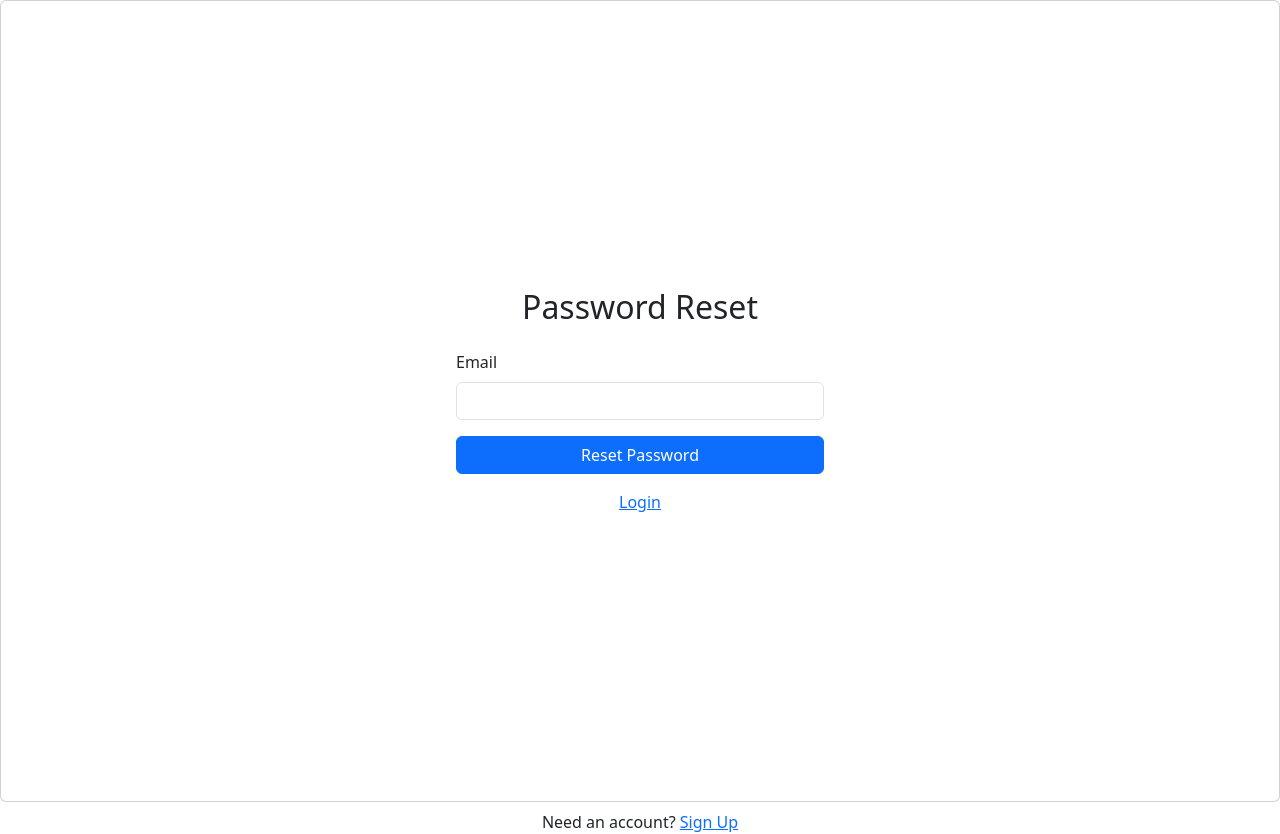
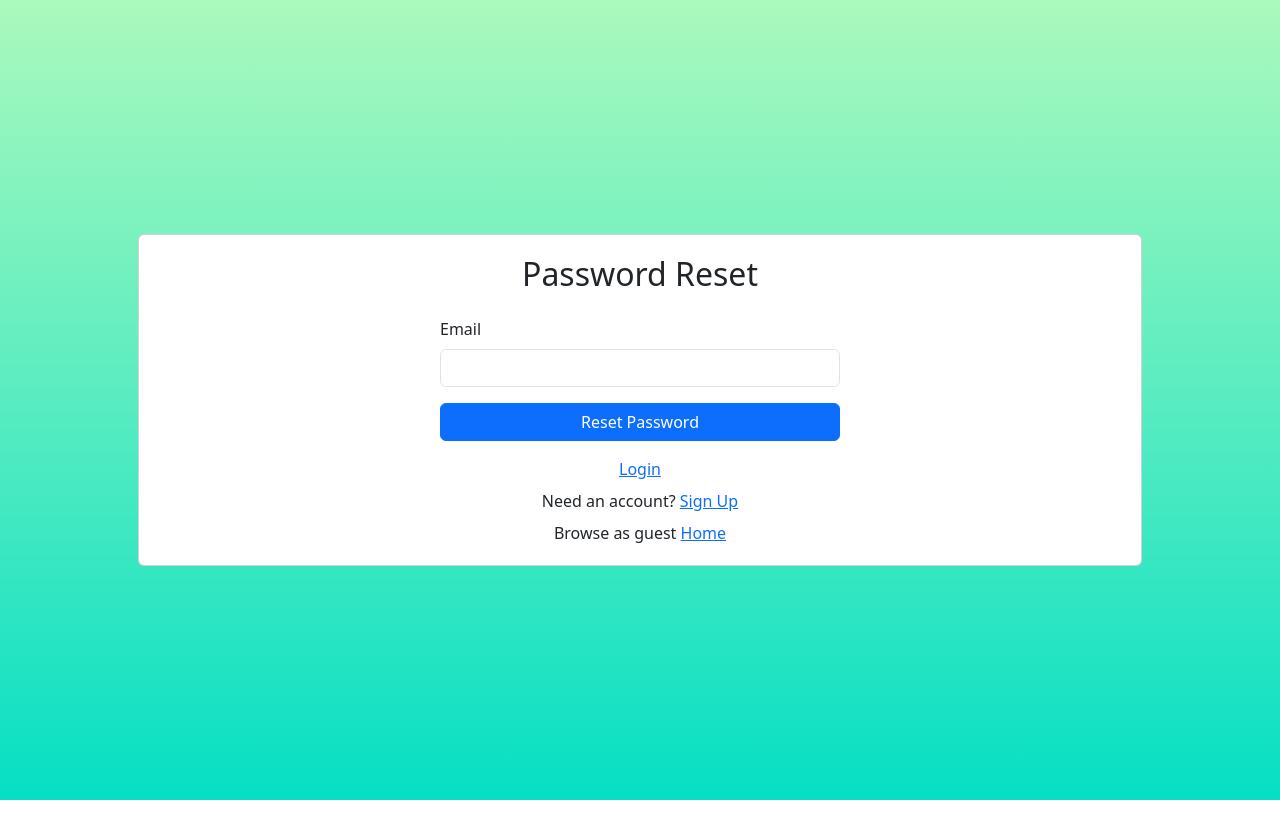
Before and after one commit to ExitedState/2301367-TERM-Project, a React (Create React App) app: page /forgot-password in a window 1280 px wide. After the commit the page ends 800 px from the top, so only its background shows below. Built offline with nearby package versions, Linux system fonts and the light colour scheme; no server answers; a small style sheet from the web is missing.

Commit message:
edit styling& link to home

```diff
--- a/src/components/auth/ForgotPassword.js
+++ b/src/components/auth/ForgotPassword.js
@@ -1,17 +1,15 @@
 import React, { useRef, useState } from "react";
 import { Form, Button, Card, Alert, Container } from "react-bootstrap";
-// import { useAuth } from "../../contexts/AuthContext";
-import { Link } from "react-router-dom";
+import { Link, useNavigate } from "react-router-dom";
 import { getAuth, sendPasswordResetEmail } from "firebase/auth";
-// import { auth } from "../../config/firebase";
 
 export default function ForgotPassword() {
   const emailRef = useRef();
-  const auth = getAuth(); // Get the auth instance using the modular SDK
-  // const { resetPassword } = useAuth();
+  const auth = getAuth();
   const [error, setError] = useState("");
   const [message, setMessage] = useState("");
   const [loading, setLoading] = useState(false);
+  const navigate = useNavigate();
 
   async function handleSubmit(e) {
     e.preventDefault();
@@ -21,7 +19,6 @@ export default function ForgotPassword() {
       setError("");
       setLoading(true);
 
-      // Use sendPasswordResetEmail from the modular SDK
       await sendPasswordResetEmail(auth, emailRef.current.value);
 
       setMessage("Check your inbox for further instructions");
@@ -34,18 +31,50 @@ export default function ForgotPassword() {
 
   return (
     <>
-      <Card>
-        <Container
-          className="d-flex align-items-center justify-content-center"
-          style={{ minHeight: "100vh" }}
-        >
-          <div className="w-100" style={{ maxWidth: "400px" }}>
-            <Card.Body>
+      <style>
+        {`
+          body {
+            margin: 0;
+            padding: 0;
+            background: linear-gradient(to top, #06dfc4, #abf9bd); // Update the gradient colors
+          }
+
+          .center-container {
+            display: flex;
+            align-items: center;
+            justify-content: center;
+            height: 100vh;
+          }
+
+          .form-container {
+            width: 100%;
+            max-width: 400px; /* Adjust the max-width as needed */
+          }
+
+          .content-container {
+            display: flex;
+            flex-direction: column;
+            align-items: center;
+          }
+
+          @media (max-width: 600px) {
+            .form-container {
+              max-width: 100%;
+            }
+          }
+        `}
+      </style>
+
+      <Container className="center-container">
+        <Card style={{ width: "90%" }}>
+          <Card.Body style={{ padding: "20px" }}>
+            <div className="content-container">
+              <div className="form-container">
                 <h2 className="text-center mb-4">Password Reset</h2>
                 {error && <Alert variant="danger">{error}</Alert>}
                 {message && <Alert variant="success">{message}</Alert>}
                 <Form onSubmit={handleSubmit}>
-                <Form.Group id="email">
+                  <Form.Group controlId="email">
                     <Form.Label>Email</Form.Label>
                     <Form.Control type="email" ref={emailRef} required />
                   </Form.Group>
@@ -56,13 +85,17 @@ export default function ForgotPassword() {
                 <div className="w-100 text-center mt-3">
                   <Link to="/login">Login</Link>
                 </div>
-            </Card.Body>
-          </div>
-        </Container>
-      </Card>
                 <div className="w-100 text-center mt-2">
                   Need an account? <Link to="/signup">Sign Up</Link>
                 </div>
+                <div className="w-100 text-center mt-2">
+                  Browse as guest  <Link to="/">Home</Link>
+                </div>
+              </div>
+            </div>
+          </Card.Body>
+        </Card>
+      </Container>
     </>
   );
 }
```
Lines whose indentation alone changed are shown as unchanged.
